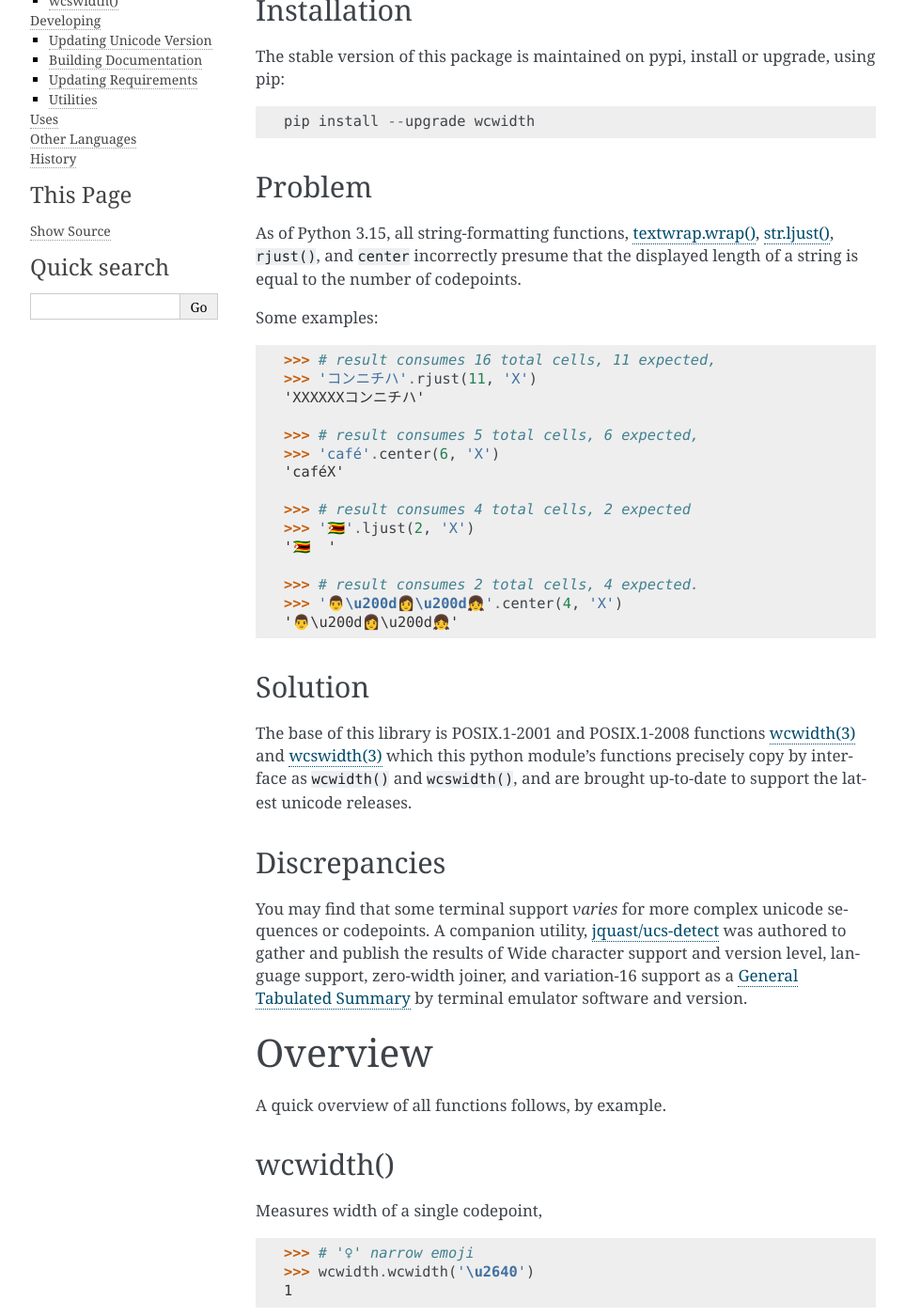
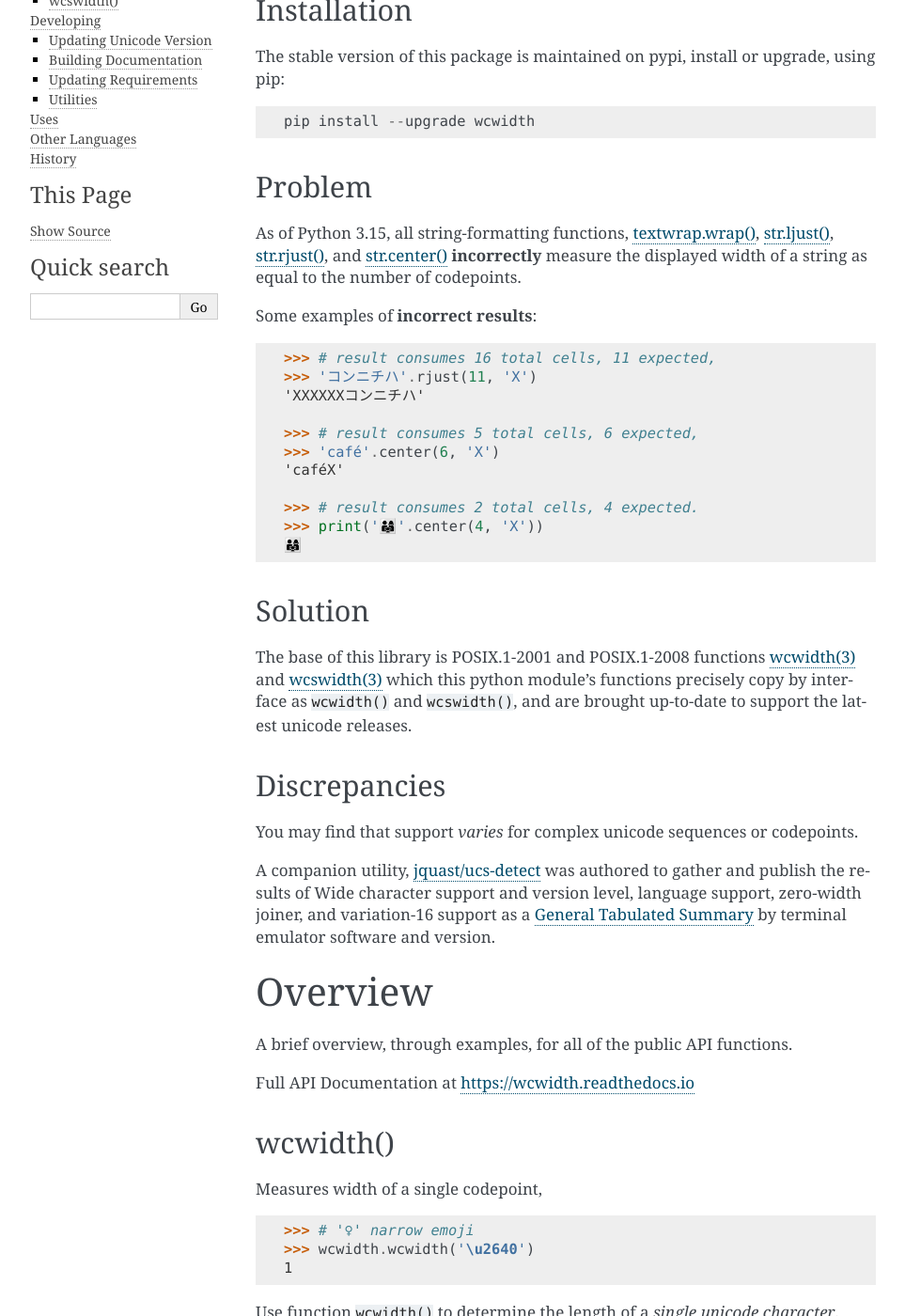
Before and after one commit to jquast/wcwidth, a Sphinx documentation site: the page built from docs/intro.rst, in a window 1280 px wide and 1400 px high, scrolled down 251 px. Shown: the whole window at 94% size, without its empty margins (148-1111 px from the left). Built offline with Sphinx 7.4.7, drawn with Linux system fonts in a browser that asks for light colours; some of the changed text lies outside the part shown.

Commit message:
revise again

```diff
--- a/docs/intro.rst
+++ b/docs/intro.rst
@@ -16,11 +16,11 @@ The stable version of this package is maintained on pypi, install or upgrade, us
 Problem
 -------
 
-As of Python 3.15, all string-formatting functions, `textwrap.wrap()`_, `str.ljust()`_, ``rjust()``,
-and ``center`` incorrectly presume that the displayed length of a string is equal to the number of
-codepoints.
+As of Python 3.15, all string-formatting functions, `textwrap.wrap()`_, `str.ljust()`_,
+`str.rjust()`_, and `str.center()`_ **incorrectly** measure the displayed width of a string as
+equal to the number of codepoints.
 
-Some examples:
+Some examples of **incorrect results**:
 
 .. code-block:: python
 
@@ -32,13 +32,9 @@ Some examples:
     >>> 'café'.center(6, 'X')
     'caféX'
 
-    >>> # result consumes 4 total cells, 2 expected
-    >>> '🇿🇼'.ljust(2, 'X')
-    '🇿🇼  '
-
     >>> # result consumes 2 total cells, 4 expected.
-    >>> '👨\u200d👩\u200d👧'.center(4, 'X')
-    '👨\u200d👩\u200d👧'
+    >>> print('👨‍👩‍👧'.center(4, 'X'))
+    👨‍👩‍👧
 
 
 Solution
@@ -51,8 +47,9 @@ and are brought up-to-date to support the latest unicode releases.
 Discrepancies
 -------------
 
-You may find that some terminal support *varies* for more complex unicode sequences or codepoints. A
-companion utility, `jquast/ucs-detect`_ was authored to gather and publish the results of Wide
+You may find that support *varies* for complex unicode sequences or codepoints.
+
+A companion utility, `jquast/ucs-detect`_ was authored to gather and publish the results of Wide
 character support and version level, language support, zero-width joiner, and variation-16 support
 as a `General Tabulated Summary`_ by terminal emulator software and version.
 
@@ -60,8 +57,9 @@ as a `General Tabulated Summary`_ by terminal emulator software and version.
 Overview
 ========
 
+A brief overview, through examples, for all of the public API functions.
 
-A quick overview of all functions follows, by example.
+Full API Documentation at https://wcwidth.readthedocs.io
 
 wcwidth()
 ---------
@@ -76,7 +74,8 @@ Measures width of a single codepoint,
 
 Use function ``wcwidth()`` to determine the length of a *single unicode character*.
 
-Briefly, return values of function ``wcwidth()`` are:
+See `Specification <Specification_from_pypi_>`_ of character measurements. More
+briefly, return values of function ``wcwidth()`` are:
 
 ``-1``
   Indeterminate (not printable) control codes (C0 and C1).
@@ -104,10 +103,9 @@ Measures width of a string, returns -1 for control codes.
 
 Use function ``wcswidth()`` to determine the length of many, a *string of unicode characters*
 
-Function ``wcswidth()`` sums the length of each character with some additional account for some
-kinds of sequences. ``-1`` is returned if a control code occurs anywhere in the string.
-
-Full API Documentation at https://wcwidth.readthedocs.io
+See `Specification <Specification_from_pypi_>`_ of character measurements. More briefly, return
+values of function ``wcswidth()`` is the sum of ``wcwidth()`` with some additional account for some
+kinds of sequences.  Similarly, ``-1`` is returned if control codes occurs anywhere in the string.
 
 ==========
 Developing
@@ -218,6 +216,9 @@ This library is used in:
 ===============
 Other Languages
 ===============
+
+There are similar implementations of the `wcwidth()`_ and `wcswidth()`_ functions in other
+languages.
 
 - `timoxley/wcwidth`_: JavaScript
 - `janlelis/unicode-display_width`_: Ruby
@@ -400,6 +401,8 @@ https://www.cl.cam.ac.uk/~mgk25/ucs/wcwidth.c::
 .. _`sphinx`: https://www.sphinx-doc.org/
 .. _`textwrap.wrap()`: https://docs.python.org/3/library/textwrap.html#textwrap.wrap
 .. _`str.ljust()`: https://docs.python.org/3/library/stdtypes.html#str.ljust
+.. _`str.rjust()`: https://docs.python.org/3/library/stdtypes.html#str.rjust
+.. _`str.center()`: https://docs.python.org/3/library/stdtypes.html#str.center
 .. _`General Tabulated Summary`: https://ucs-detect.readthedocs.io/results.html
 .. |pypi_downloads| image:: https://img.shields.io/pypi/dm/wcwidth.svg?logo=pypi
     :alt: Downloads
```
